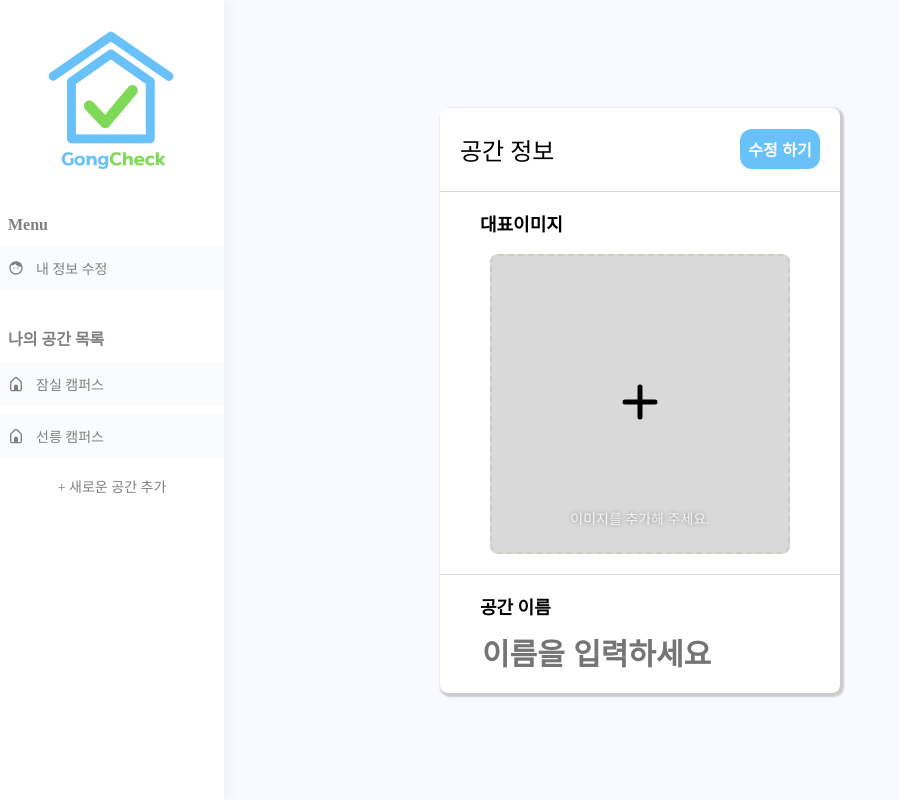
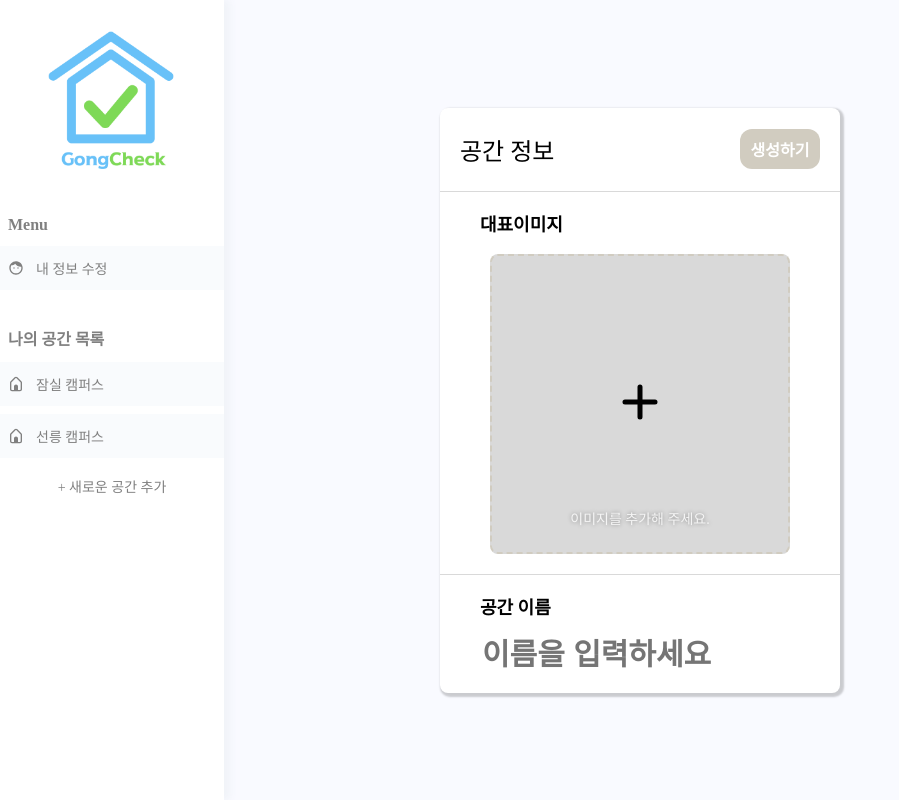
Before and after one commit to woowacourse-teams/2022-gong-check, a React app in the folder frontend/: page /host/manage/spaceCreate in a window 1280 px wide. Shown: the whole page, without its empty margins (0-899 px from the left). Built offline with nearby package versions, Linux system fonts and the light colour scheme.

Commit message:
feat: 공간 정보 submit 버튼 활성화 기능 적용

```diff
--- a/frontend/src/components/host/SpaceInfo/index.tsx
+++ b/frontend/src/components/host/SpaceInfo/index.tsx
@@ -1,22 +1,26 @@
-import Button from '../../_common/Button';
 import { css } from '@emotion/react';
 import React, { useMemo, useRef, useState } from 'react';
 import { HiPlus } from 'react-icons/hi';
+
+import Button from '@/components/_common/Button';
+
+import theme from '@/styles/theme';
 
 import styles from './styles';
 
 type SpaceInfoProps = {
   onSubmit: (e: React.FormEvent<HTMLFormElement>) => void;
-  inputText: string;
+  inputText: '' | string;
 };
 
-const SpaceInfo: React.FC<SpaceInfoProps> = ({ onSubmit, inputText }) => {
+const SpaceInfo: React.FC<SpaceInfoProps> = ({ onSubmit, inputText = '' }) => {
   const labelRef = useRef(null);
   const [imgURL, setImgURL] = useState('');
+  const [isActiveSubmit, setIsActiveSubmit] = useState(false);
 
   const isExistImgURL = useMemo(() => !!imgURL, [imgURL]);
 
-  const onChangeImg = (e: React.FormEvent<HTMLInputElement>) => {
+  const handleChangeImg = (e: React.FormEvent<HTMLInputElement>) => {
     const input = e.target as HTMLInputElement;
 
     if (!input.files?.length || !labelRef.current) {
@@ -29,13 +33,26 @@ const SpaceInfo: React.FC<SpaceInfoProps> = ({ onSubmit, inputText }) => {
     setImgURL(src);
   };
 
+  const handleChangeSpaceName = (e: React.FormEvent<HTMLInputElement>) => {
+    const input = e.target as HTMLInputElement;
+
+    const isExistValue = input.value.length > 0;
+    setIsActiveSubmit(isExistValue);
+  };
+
   return (
     <div css={styles.spaceInfo}>
       <form onSubmit={onSubmit}>
         <div css={styles.titleWrapper}>
           <p css={styles.title}>공간 정보</p>
-          <Button type="submit" css={styles.button}>
-            수정 하기
+          <Button
+            type="submit"
+            css={css`
+              ${styles.button}
+              background: ${isActiveSubmit ? theme.colors.primary : theme.colors.gray};
+            `}
+          >
+            생성하기
           </Button>
         </div>
         <div css={styles.imageContainer}>
@@ -50,7 +67,7 @@ const SpaceInfo: React.FC<SpaceInfoProps> = ({ onSubmit, inputText }) => {
               htmlFor="file"
               ref={labelRef}
             >
-              <input css={styles.imageInput} type="file" id="file" required accept="image/*" onChange={onChangeImg} />
+              <input css={styles.imageInput} type="file" id="file" accept="image/*" onChange={handleChangeImg} />
               {!isExistImgURL && (
                 <div css={styles.iconBox}>
                   <HiPlus size={50} />
@@ -65,7 +82,14 @@ const SpaceInfo: React.FC<SpaceInfoProps> = ({ onSubmit, inputText }) => {
         <div css={styles.inputContainer}>
           <div css={styles.inputWrapper}>
             <p css={styles.subTitle}>공간 이름</p>
-            <input css={styles.input} placeholder="이름을 입력하세요" type="text" />
+            <input
+              css={styles.input}
+              placeholder="이름을 입력하세요"
+              type="text"
+              defaultValue={inputText || ''}
+              onChange={handleChangeSpaceName}
+              required
+            />
           </div>
         </div>
       </form>
--- a/frontend/src/pages/host/SpaceCreate/index.tsx
+++ b/frontend/src/pages/host/SpaceCreate/index.tsx
@@ -3,7 +3,7 @@ import SpaceInfo from '@/components/host/SpaceInfo';
 import styles from './styles';
 
 const SpaceCreate: React.FC = () => {
-  const spaceName = '잠실 캠퍼스';
+  const spaceName = '';
   const handleSubmit = (e: React.FormEvent<HTMLFormElement>) => {
     e.preventDefault();
     console.log('click');
```
